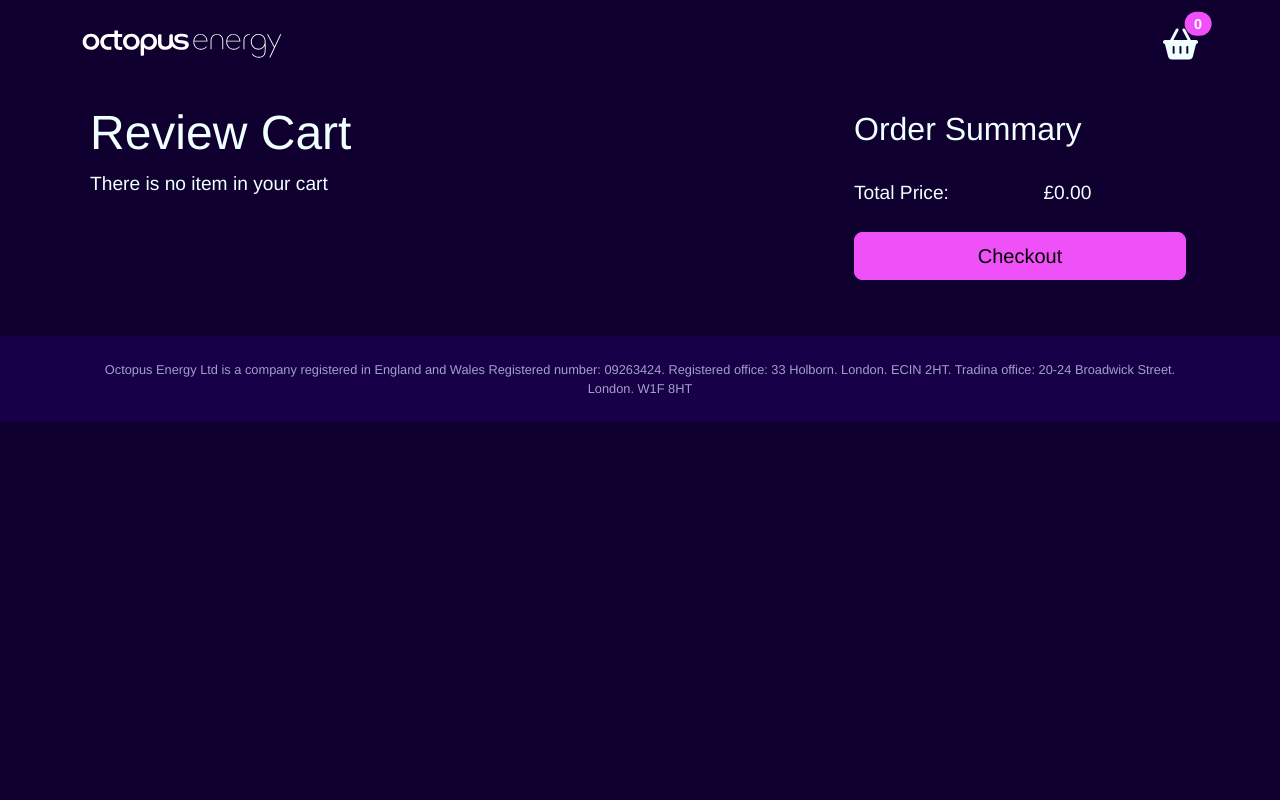
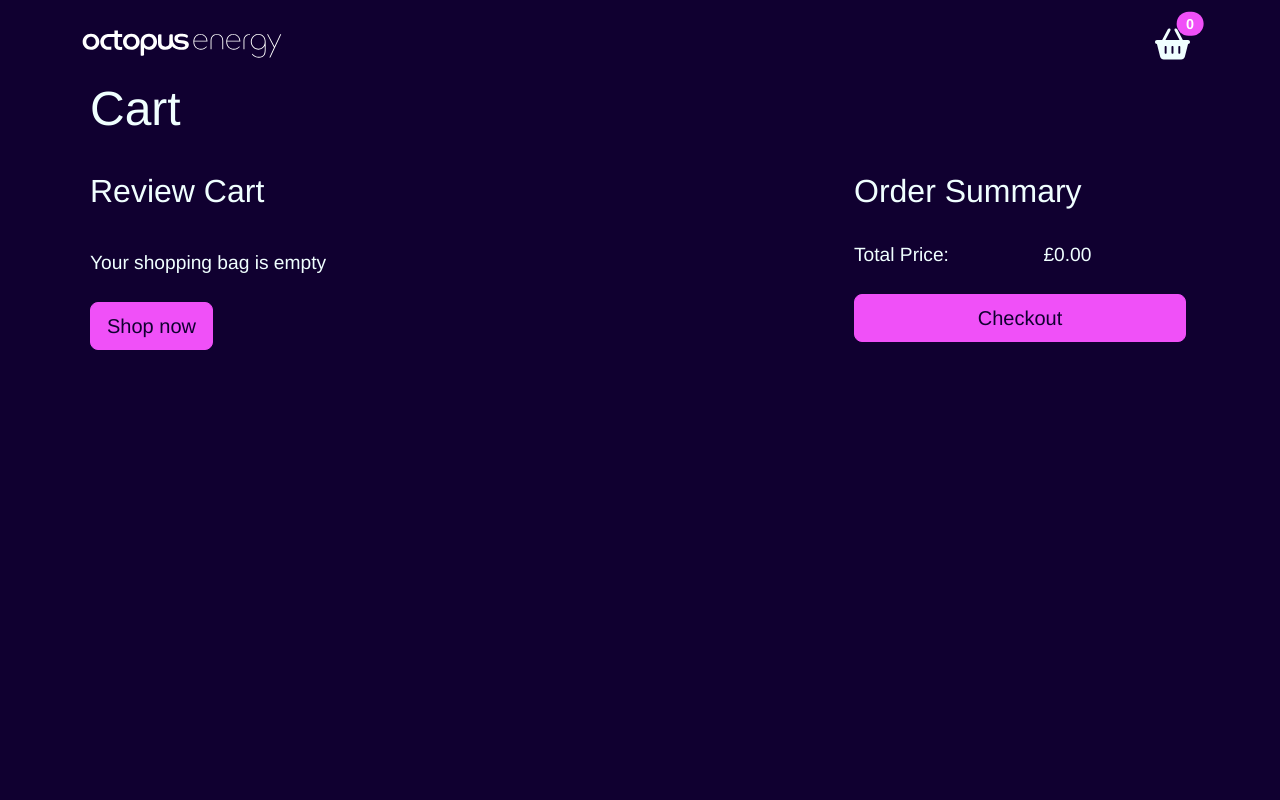
Before and after one commit to amritasahu22/frontend-code-test-senior-main-rev, a Next.js app in the folder client/: page /cart in a window 1280 px wide. Shown: the top 800 px of the page. Built offline with nearby package versions, Linux system fonts and the light colour scheme; a web font is replaced by a local one.

Commit message:
Improve bunch of styling for cart page and fixed counter to disable when quantity reaches 10
Cleanup and style improvements

- Improve bunch of styling for cart page and
- Fixed counter to disable when quantity reaches 10
- Updates readme file with improvements and notes

```diff
--- a/client/components/counter.tsx
+++ b/client/components/counter.tsx
@@ -33,7 +33,11 @@ export default function Counter({
 			<span className='mx-2 fs-2' title={label}>
 				{count}
 			</span>
-			<button className={disabledClasses()} onClick={() => onIncrement(count)}>
+			<button
+				className={disabledClasses()}
+				onClick={() => onIncrement(count)}
+				disabled={count === 10}
+			>
 				+
 			</button>
 		</div>
--- a/client/components/navbar.tsx
+++ b/client/components/navbar.tsx
@@ -20,7 +20,7 @@ export default function Navbar() {
 			</Link>
 			<nav className='navbar'>
 				<Link href='/cart'>
-					<a className='position-relative'>
+					<a className='position-relative me-2'>
 						<img src='/basket.svg' alt='Basket Icon' width='35' height='40' />
 						<span
 							className='position-absolute top-0 start-100 translate-middle badge rounded-pill bg-primary'
--- a/client/pages/_document.tsx
+++ b/client/pages/_document.tsx
@@ -2,7 +2,7 @@ import { Html, Head, Main, NextScript } from 'next/document';
 
 export default function Document() {
 	return (
-		<Html>
+		<Html lang='en'>
 			<Head>
 				<link
 					rel='stylesheet'
--- a/client/pages/cart.tsx
+++ b/client/pages/cart.tsx
@@ -10,24 +10,30 @@ export default function Cart() {
 
 	return (
 		<>
-			<main className='py-2 bg-siphon'>
+			<main className='py-2 bg-siphon' style={{ minHeight: '100vh' }}>
 				<Head>
 					<title>Cart</title>
 				</Head>
 				<section className='container-lg'>
+					<h1 className='mb-1 px-2'>Cart</h1>
 					<div className='row'>
 						<div className='col-md-8 py-4'>
-							<h1 className='mb-2 px-2'>Review Cart</h1>
+							<h2 className='mb-2 px-2'>Review Cart</h2>
 							{!cartContext?.cartItems.length && (
-								<p className='px-2' title='message'>
-									There is no item in your cart
-								</p>
+								<div className='px-2 py-4'>
+									<p title='message'>Your shopping bag is empty</p>
+									<Link href='/products'>
+										<a className='btn btn-primary btn-lg my-4 text-siphon'>
+											Shop now
+										</a>
+									</Link>
+								</div>
 							)}
 							<ul className='list-group'>
 								{cartContext?.cartItems.map((item, index) => (
 									<li
 										key={index}
-										className='list-group-item bg-siphon text-ice border-0'
+										className='list-group-item bg-siphon text-ice border-0 py-4'
 										data-testid='items'
 									>
 										<div className='d-flex'>
@@ -42,11 +48,12 @@ export default function Cart() {
 													/>
 												</a>
 											</Link>
-											<div className='ms-3 fs-6 flex-fill d-sm-flex'>
-												<div className='me-3 flex-fill'>
+											<div className='container'>
+												<div className='ms-3 fs-6 row'>
+													<div className='col-sm-6'>
 														<Link href={`/products/${item.id}`}>
 															<a className='text-decoration-none text-ice'>
-															<h2 className='fs-5' data-testid='name'>
+																<h2 className='fs-4' data-testid='name'>
 																	{item.name}
 																</h2>
 															</a>
@@ -60,13 +67,14 @@ export default function Cart() {
 															&pound;{(item.pricePerUnit * item.qty).toFixed(2)}
 														</p>
 													</div>
-												<div className='flex-fill'>
+													<div className='col-sm-6'>
 														<button
-														className='btn btn-primary btn-sm'
+															className='btn btn-primary btn-sm text-siphon'
 															onClick={() => cartContext?.removeItem(item.id)}
 														>
 															remove
 														</button>
+													</div>
 												</div>
 											</div>
 										</div>
@@ -76,7 +84,7 @@ export default function Cart() {
 						</div>
 
 						<div className='col-md-4 px-4 py-4'>
-							<h2 className='mb-4'>Order Summary</h2>
+							<h2 className='mb-4 '>Order Summary</h2>
 							<div className='d-flex'>
 								<label className='flex-fill'>Total Price: </label>
 								<p className='flex-fill' title='subtotal'>
@@ -85,7 +93,9 @@ export default function Cart() {
 							</div>
 
 							<div className='d-grid my-4'>
-								<button className='btn btn-primary btn-lg'>Checkout</button>
+								<button className='btn btn-primary btn-lg text-siphon'>
+									Checkout
+								</button>
 							</div>
 						</div>
 					</div>
--- a/client/pages/index.tsx
+++ b/client/pages/index.tsx
@@ -1,4 +1,5 @@
 import Link from 'next/link';
+import Footer from '../components/footer';
 
 export default function Home() {
 	return (
--- a/client/pages/products.tsx
+++ b/client/pages/products.tsx
@@ -1,3 +1,3 @@
 export default function Products() {
-	return <div>PRODUCTS PAGE</div>;
+	return <div className='text-center'>PRODUCTS CATALOG PAGE</div>;
 }
```
Also changed, not shown: 1 other file (tests, documents, lock files or other folders). Lines whose indentation alone changed are shown as unchanged.
